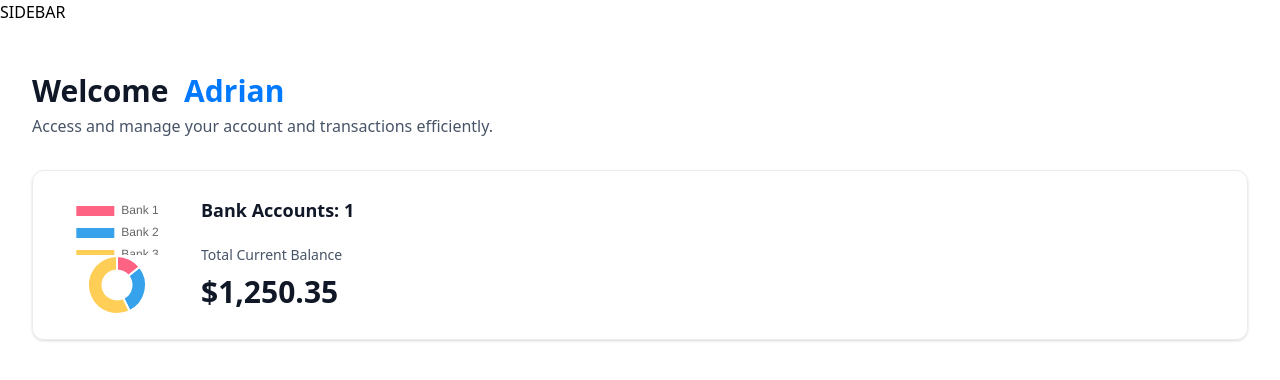
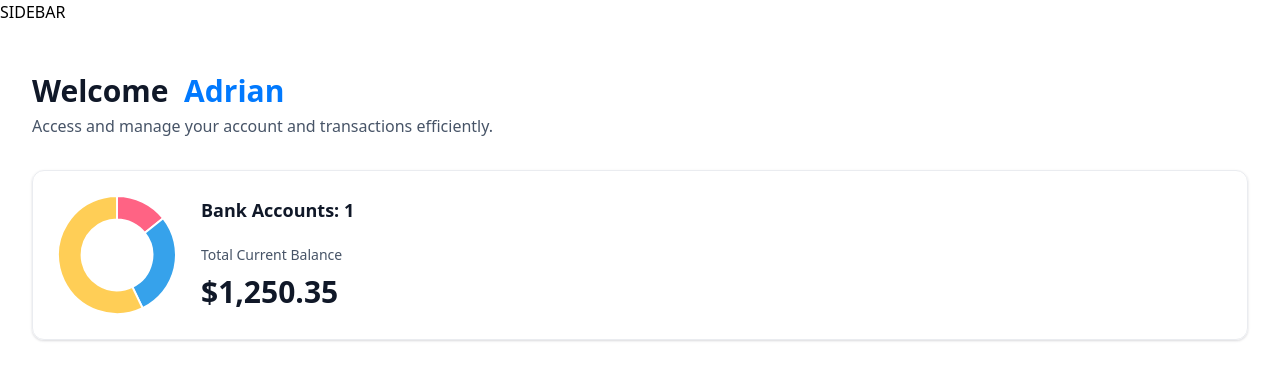
Before and after one commit to nivindulakshitha/Horizon, a Next.js app: page / in a window 1280 px wide. Shown: the top 380 px of the page. Built offline with nearby package versions, Linux system fonts and the light colour scheme.

Commit message:
chore: Update DoughnutChart component with options for cutout and legend display

```diff
--- a/components/DoughnutChart.tsx
+++ b/components/DoughnutChart.tsx
@@ -22,7 +22,17 @@ const DoughnutChart = ({accounts}: {accounts: Account[]}) => {
         labels: ["Bank 1", "Bank 2", "Bank 3"]
     }
 
-    return <Doughnut data={data}/>
+    return <Doughnut
+        data={data}
+        options={{
+            cutout: '60%',
+            plugins: {
+                legend: {
+                    display: false
+                }
+            }
+        }}
+    />
 }
 
 export default DoughnutChart;
```
